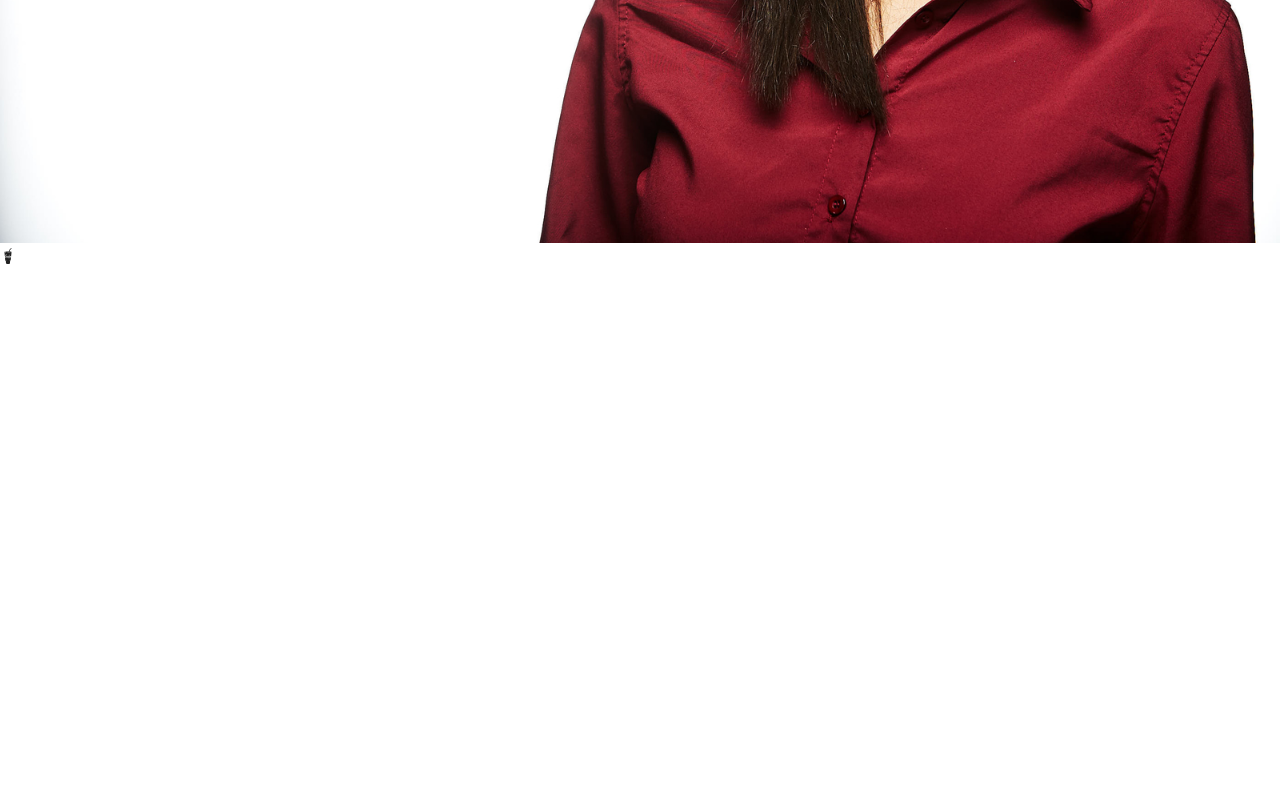
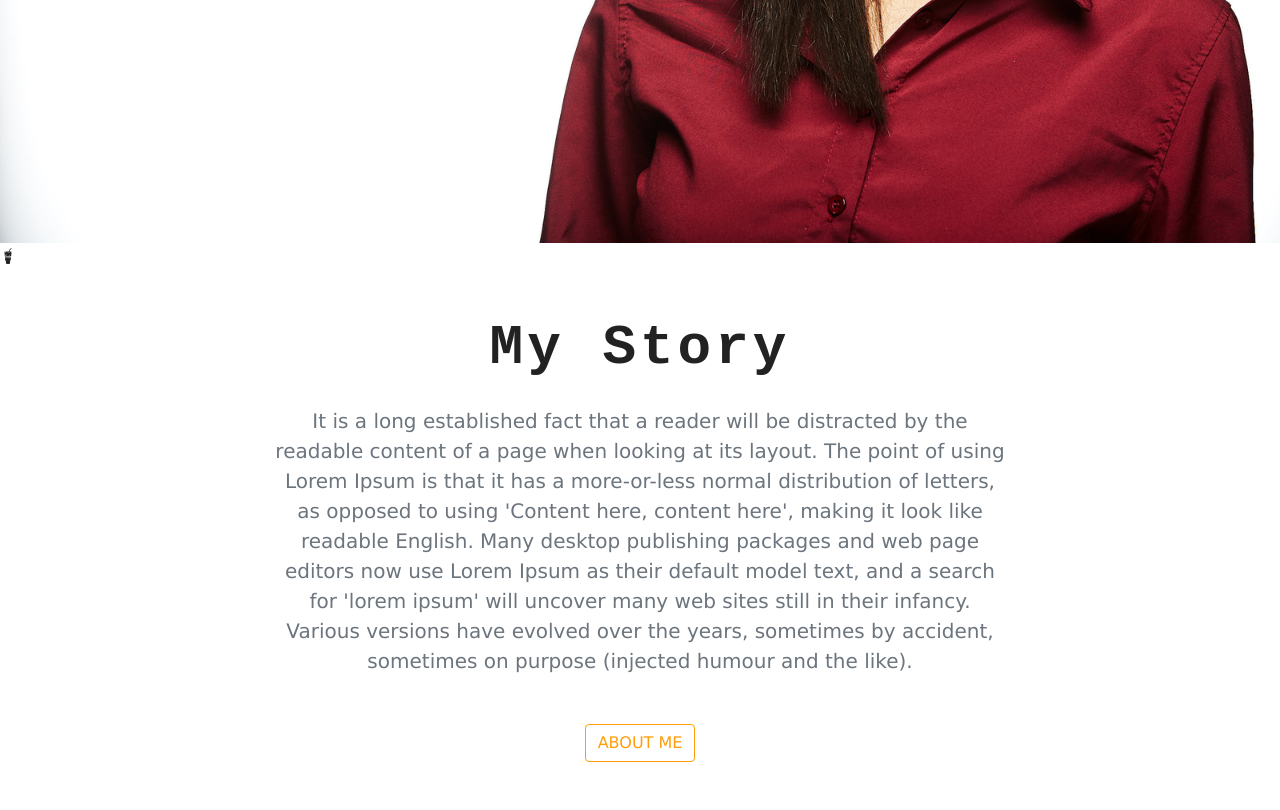
Before and after one commit to lerenah/portfolio, a Gatsby site: page / in a window 1280 px wide. Shown: the part 711-1521 px from the top of the page. Before the commit the page ends 978 px from the top, so only its background shows below. Built offline with nearby package versions, Linux system fonts and the light colour scheme; Gatsby itself is replaced by a stand-in of ours.

Commit message:
adds story section

```diff
--- /dev/null
+++ b/src/components/Globals/Title.js
@@ -0,0 +1,11 @@
+import React from "react"
+
+export default function Title({ title }) {
+  return (
+    <div className="row">
+      <div className="col text-center mb-3">
+        <h1 className="display-4 text-capitalize font-weight-bold">{title}</h1>
+      </div>
+    </div>
+  )
+}
--- /dev/null
+++ b/src/components/Home/info.js
@@ -0,0 +1,34 @@
+import React from "react"
+import { Link } from "gatsby"
+import Title from "../Globals/Title"
+
+export default function info() {
+  return (
+    <section className="py-5">
+      <div className="container">
+        <Title title="my story" />
+        <div className="row">
+          <div className="col-10 col-sm-8 mx-auto text-center">
+            <p className="lead text-muted mb-5">
+              It is a long established fact that a reader will be distracted by
+              the readable content of a page when looking at its layout. The
+              point of using Lorem Ipsum is that it has a more-or-less normal
+              distribution of letters, as opposed to using 'Content here,
+              content here', making it look like readable English. Many desktop
+              publishing packages and web page editors now use Lorem Ipsum as
+              their default model text, and a search for 'lorem ipsum' will
+              uncover many web sites still in their infancy. Various versions
+              have evolved over the years, sometimes by accident, sometimes on
+              purpose (injected humour and the like).
+            </p>
+            <Link to="/about">
+              <button className="btn text-uppercase btn-yellow">
+                About Me
+              </button>
+            </Link>
+          </div>
+        </div>
+      </div>
+    </section>
+  )
+}
--- a/src/components/layout.css
+++ b/src/components/layout.css
@@ -34,3 +34,13 @@ h6 {
   background-position: center;
   background-size: cover;
 }
+
+.btn-yellow {
+  color: var(--mainYellow);
+  border-color: var(--mainYellow);
+}
+
+.btn-yellow:hover {
+  background: var(--mainYellow);
+  color: var(--mainBrown) !important;
+}
--- a/src/pages/index.js
+++ b/src/pages/index.js
@@ -4,6 +4,7 @@ import { Link, graphql } from "gatsby"
 import Layout from "../components/layout"
 import SEO from "../components/seo"
 import { FaGulp } from "react-icons/fa"
+import Info from "../components/Home/info"
 import BackgroundImage from "../components/Globals/BackgroundImage"
 
 const IndexPage = ({ data }) => (
@@ -15,6 +16,7 @@ const IndexPage = ({ data }) => (
       styleClass="default-background"
     />
     <FaGulp />
+    <Info />
   </Layout>
 )
 
```
